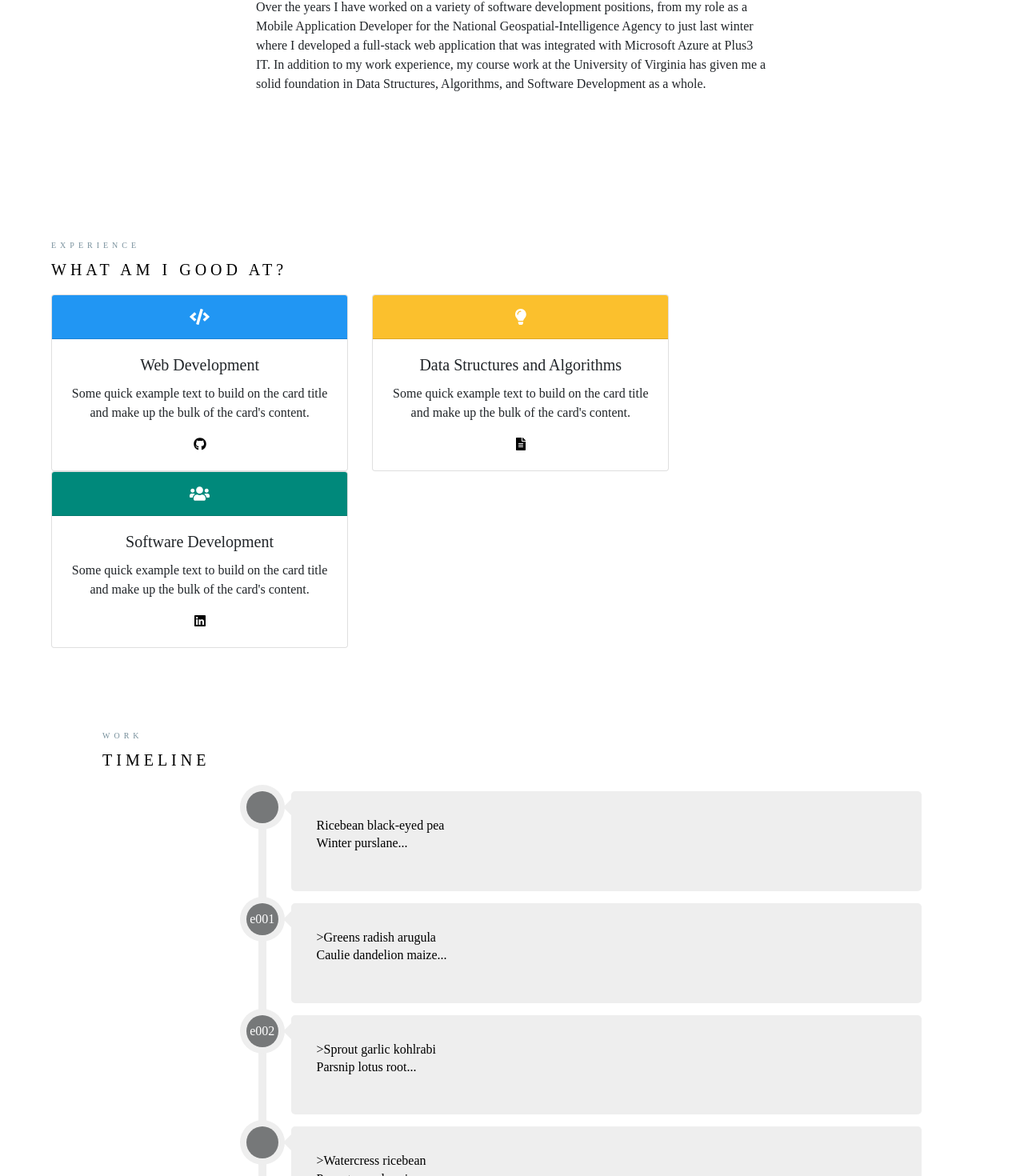
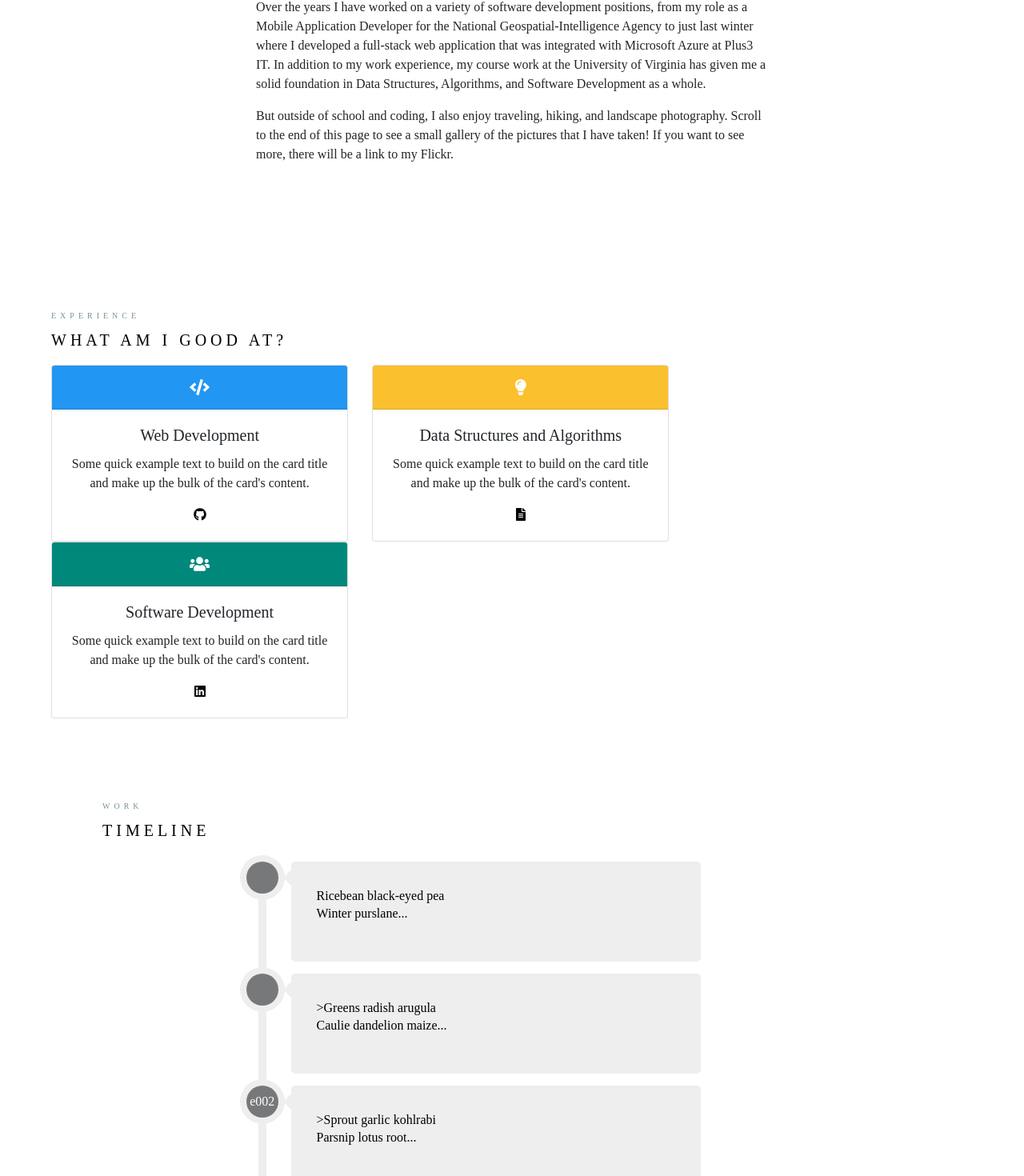
Before and after one commit to Michael1009/me, a React (Create React App) app: page / in a window 1280 px wide. Shown: the part 1078-2548 px from the top of the page at 80% size. Built offline with nearby package versions, Linux system fonts and the light colour scheme.

Commit message:
minor updates, timeline not working still

```diff
--- a/src/components/about.jsx
+++ b/src/components/about.jsx
@@ -22,32 +22,36 @@ class About extends Component {
               <div className="description">
                 I am currently a Junior at the University of Virginia pursuing a
                 Bachelors of Science in Computer Science. I have a passion for
-                technology and am looking for challenging experiences to push the
-                boundaries of what I know, as I am always eager to learn! My main
-                interest is in software development and I am currently looking for
-                an internship for Summer 2020 where I can work on a software
-                development team.
+                technology and am looking for challenging experiences to push
+                the boundaries of what I know, as I am always eager to learn! My
+                main interest is in software development and I am currently
+                looking for an internship for Summer 2020 where I can work on a
+                software development team.
               </div>
               <div className="description">
-                Over the years I have worked on a variety of software development
-                positions, from my role as a Mobile Application Developer for the
-                National Geospatial-Intelligence Agency to just last winter where
-                I developed a full-stack web application that was integrated with
-                Microsoft Azure at Plus3 IT. In addition to my work experience, my
-                course work at the University of Virginia has given me a solid
-                foundation in Data Structures, Algorithms, and Software
-                Development as a whole.
+                Over the years I have worked on a variety of software
+                development positions, from my role as a Mobile Application
+                Developer for the National Geospatial-Intelligence Agency to
+                just last winter where I developed a full-stack web application
+                that was integrated with Microsoft Azure at Plus3 IT. In
+                addition to my work experience, my course work at the University
+                of Virginia has given me a solid foundation in Data Structures,
+                Algorithms, and Software Development as a whole.
+              </div>
+              <div className="description">
+                But outside of school and coding, I also enjoy traveling,
+                hiking, and landscape photography. Scroll to the end of this
+                page to see a small gallery of the pictures that I have taken!
+                If you want to see more, there will be a link to my Flickr.
               </div>
             </div>
           </Fade>
-
         </div>
 
-       <br/>
-       <br/>
-       <br/>
-       <br/>
-
+        <br />
+        <br />
+        <br />
+        <br />
 
         <div className="heading"> EXPERIENCE </div>
         <div className="subheading"> WHAT AM I GOOD AT? </div>
@@ -85,10 +89,7 @@ class About extends Component {
                   Some quick example text to build on the card title and make up
                   the bulk of the card's content.
                 </Card.Text>
-                <Card.Link
-                  className="cardlink"
-                  href=""
-                >
+                <Card.Link className="cardlink" href="">
                   <FontAwesomeIcon icon="file-alt" />
                 </Card.Link>
               </Card.Body>
@@ -110,7 +111,7 @@ class About extends Component {
                   className="cardlink"
                   href="https://linkedin.com/in/mchang2017/"
                 >
-                  <FontAwesomeIcon icon={['fab', 'linkedin']} />
+                  <FontAwesomeIcon icon={["fab", "linkedin"]} />
                 </Card.Link>
               </Card.Body>
             </Card>
--- a/src/components/css/timeline.css
+++ b/src/components/css/timeline.css
@@ -87,7 +87,8 @@
 	padding: 2em;
 	line-height: 1.4;
 	position: relative;
-	border-radius: 5px;
+    border-radius: 5px;
+    width: 40vw;
 }
 
 .cbp_tmtimeline > li:nth-child(odd) .cbp_tmlabel {
@@ -122,11 +123,6 @@
 .cbp_tmtimeline > li .cbp_tmicon {
 	width: 40px;
 	height: 40px;
-	font-family: 'ecoico';
-	font-style: normal;
-	font-weight: normal;
-	font-variant: normal;
-	text-transform: none;
 	line-height: 40px;
 	-webkit-font-smoothing: antialiased;
 	position: absolute;
@@ -137,15 +133,29 @@
 	text-align: center;
 	left: 20%;
 	top: 0;
-	margin: 0 0 0 -25px;
+    margin: 0 0 0 -25px;
+
+
 }
 
-.cbp_tmicon-phone:before {
-    font-family: "Font Awesome 5 Free"; font-weight: 900; content: "\f007";
+.cbp_tmicon:before {
+    display: inline-block;
+    font-style: normal;
+    font-variant: normal;
+    text-rendering: auto;
+    -webkit-font-smoothing: antialiased;
+}
+
+.icon-1:before {
+    font-family: "Font Awesome 5 Free";
+    font-weight: 900;
+    content: "\f007";
+
+
 }
 
 .cbp_tmicon-screen:before {
-	content: "e001";
+	content: "\e001";
 }
 
 .cbp_tmicon-mail:before {
--- a/src/components/timeline.jsx
+++ b/src/components/timeline.jsx
@@ -12,7 +12,7 @@ class Timeline extends Component {
 
         <ul className="cbp_tmtimeline">
           <li>
-            <div className="cbp_tmicon cbp_tmicon-1" />
+            <div className="cbp_tmicon icon-1" />
             <div className="cbp_tmlabel">
               <div className="title">Ricebean black-eyed pea</div>
               <p>Winter purslane...</p>
```
Lines whose indentation alone changed are shown as unchanged.
